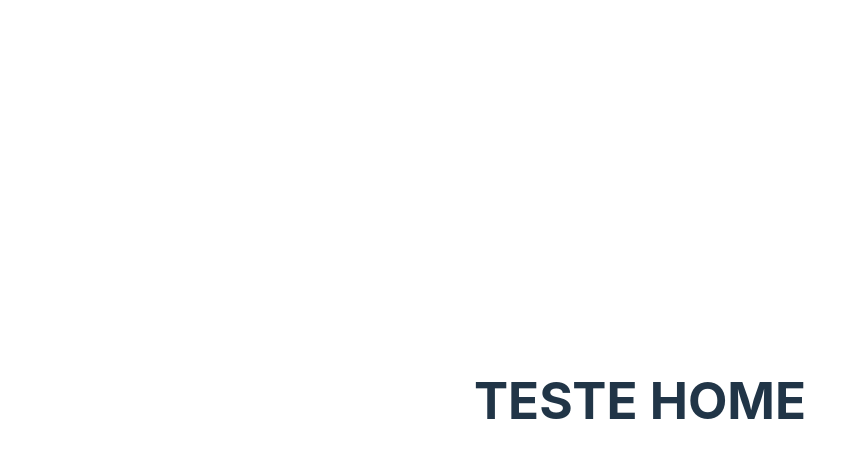
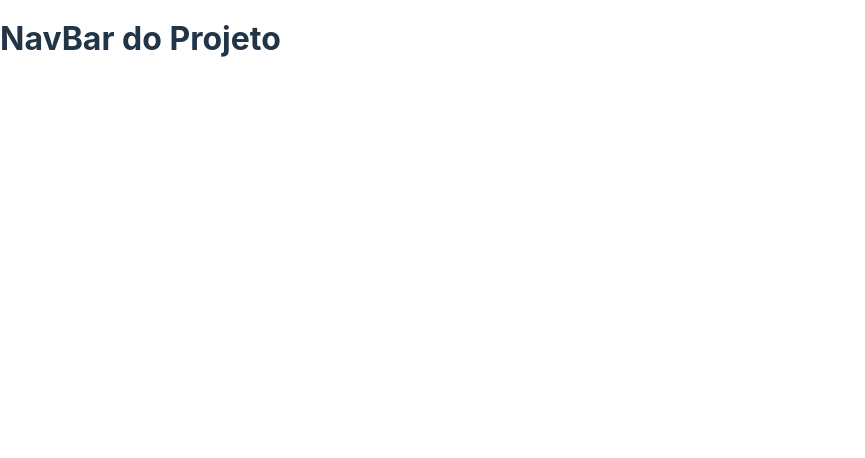
Before and after one commit to victor-joness/EmpregIn, a React (Vite) app in the folder Client/: page / in a window 1280 px wide. Shown: the top 458 px of the page, without its empty margins (0-865 px from the left). Built offline with nearby package versions, Linux system fonts and the light colour scheme.

Commit message:
feat: Estrutura Inicial do Componente NavBar

```diff
--- /dev/null
+++ b/Client/src/Components/NavBar/navbar.css
@@ -0,0 +1,17 @@
+/* Realizando o Reset nas Propriedades CSS dos Elementos HTML */
+
+:root {
+    font-size: 62.5%;
+}
+
+#root {
+    margin: 0;
+    padding: 0;
+}
+
+/* Estilização dos Elementos */
+
+.header {
+    position: fixed;
+    top: 0;
+}
--- /dev/null
+++ b/Client/src/Components/NavBar/navbar.jsx
@@ -0,0 +1,13 @@
+import React from "react";
+
+import './navbar.css'
+
+const NavBar = () => {
+  return (
+    <div className="header">
+        <h1>NavBar do Projeto</h1>
+    </div>
+  )
+};
+
+export default NavBar;
--- a/Client/src/Pages/Home/Home.jsx
+++ b/Client/src/Pages/Home/Home.jsx
@@ -1,9 +1,13 @@
 import React from "react";
 
+import NavBar from "../../Components/NavBar/navbar";
+
 const Home = () => {
-  return <div>
-    <h1>TESTE HOME</h1>
-  </div>;
+  return (
+    <div>
+      <NavBar />
+    </div>
+  )
 };
 
 export default Home;
```
Also changed, not shown: 2 other files (tests, documents, lock files or other folders).
